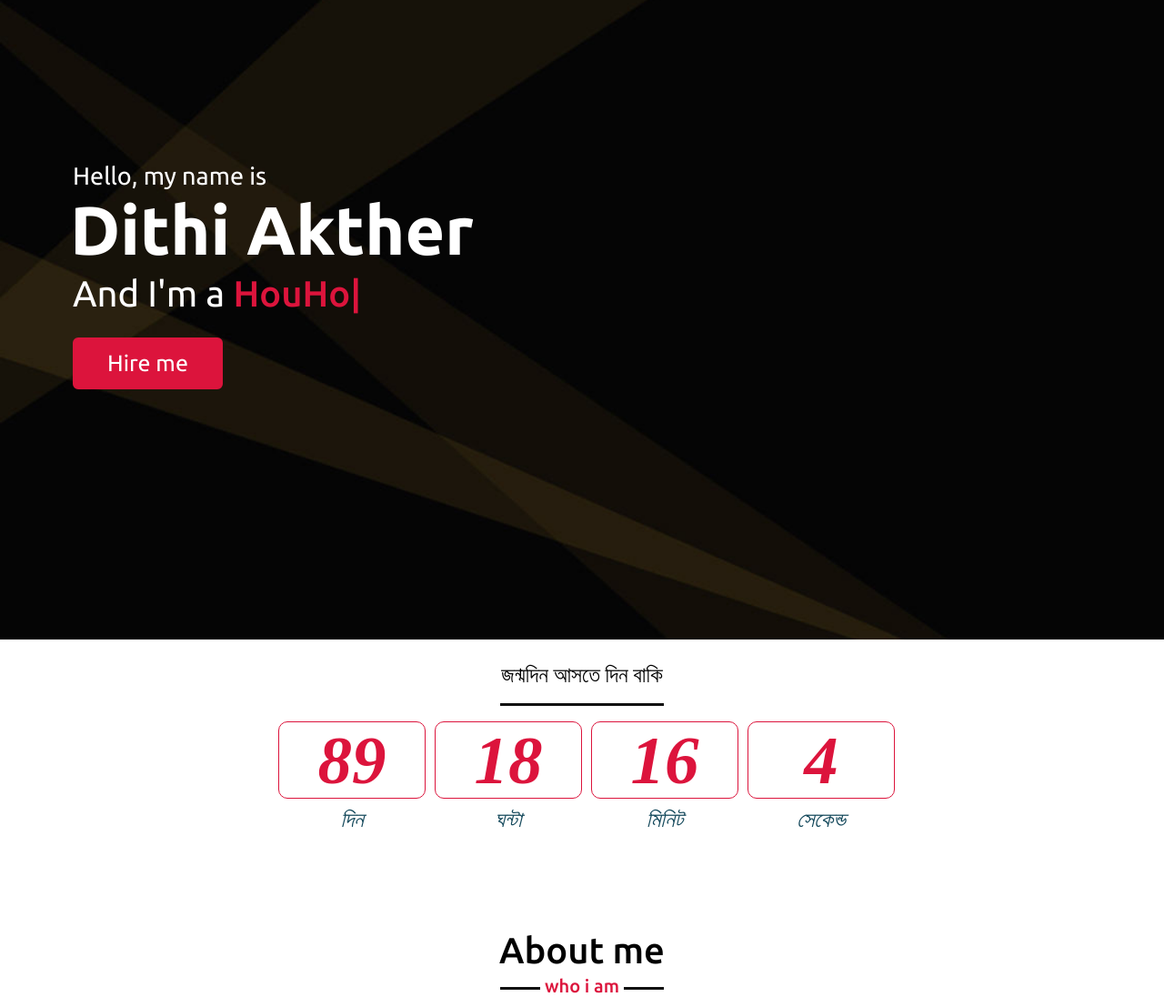
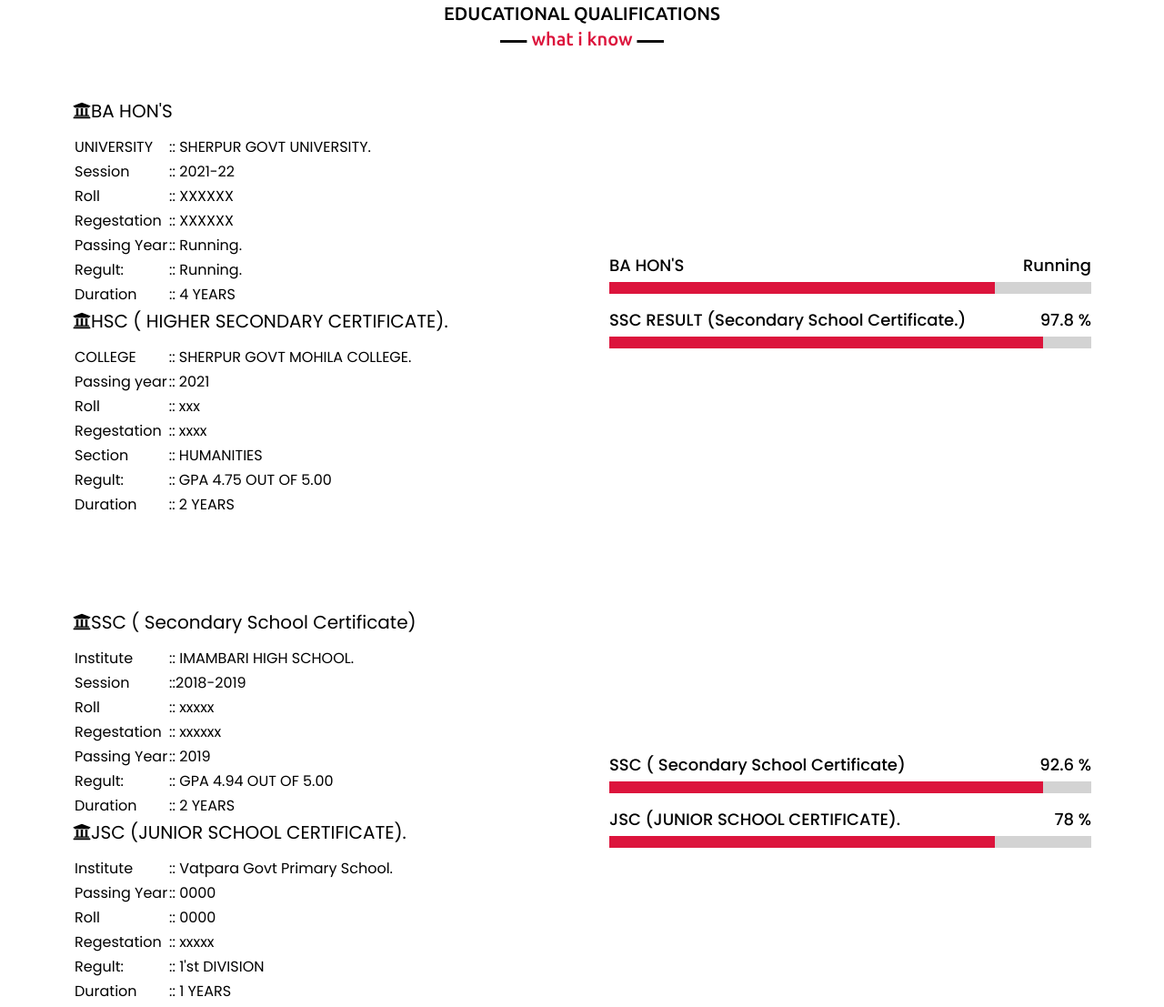
Before and after one commit to dithiakther/information, a plain HTML site: page index.html in a window 1280 px wide. Shown: the part 97-1204 px from the top of the page at 91% size. Drawn offline with nearby package versions, Linux system fonts and the light colour scheme.

Commit message:
18-10-2024

```diff
--- a/index.html
+++ b/index.html
@@ -4,7 +4,7 @@
 <head>
     <meta charset="UTF-8">
     <meta name="viewport" content="width=device-width, initial-scale=1.0">
-    <title>dithiakther</title>
+    <title>mdsomanmia</title>
     <link rel="stylesheet" href="style.css">
     <link rel="stylesheet" href="style_2.css">
     <link rel="stylesheet" href="https://cdnjs.cloudflare.com/ajax/libs/font-awesome/5.15.3/css/all.min.css"/>
@@ -29,12 +29,12 @@
     <div class="scroll-up-btn">
         <i class="fas fa-angle-up"></i>
     </div>
-    <nav class="navbar">
+    <nav class="navbar" style="padding:14px 0px;background:crimson">
         <div class="max-width">
-            <div class="logo"><a href="#">DITHI/<span>NILUFA</span></a></div>
+            <div class="logo"><a href="#">SOMAN<span style="color:#0bfa82">  MIA</span></a></div>
             <ul class="menu">
                 <li><a href="index.html" class="menu-btn">Home</a></li>
-                <li><a href="#education.html" class="menu-btn">Education</a></li>
+                <li><a href="education.html" class="menu-btn">Education</a></li>
                 <li><a href="#Project.html" class="menu-btn">Project</a></li>
                 <li><a href="info.html" class="menu-btn">Info</a></li>
             </ul>
@@ -43,190 +43,240 @@
             </div>
         </div>
     </nav>
+    <!-- skills section start -->
+    <section class="skills" id="skills">
+        <div class="max-width">
+            <h2 class="title" style="font-size:20px;">EDUCATIONAL QUALIFICATIONS</h2>
+            <div class="skills-content">
+                <div class="column left">
+                    <div class="text"> <i class="fa fa-university" aria-hidden="true"></i>BA HON'S</div>
+                    <table>
+                        <tr>
+                            <td>UNIVERSITY</td>
+                            <td>:: SHERPUR GOVT UNIVERSITY.</td>
 
-    <!-- home section start -->
-    <section class="home" id="home">
-        <div class="max-width">
-            <div class="home-content">
-                <div class="text-1">Hello, my name is</div>
-                <div class="text-2">Dithi Akther</div>
-                <div class="text-3">And I'm a <span class="typing"></span></div>
-                <a href="https://www.facebook.com/dithiakther2023">Hire me</a>
+                        </tr>
+                        <tr>
+                            <td>Session </td>
+                            <td>:: 2021-22</td>
+
+                        </tr>
+                        <tr>
+                            <td>Roll </td>
+                            <td>:: XXXXXX</td>
+
+                        </tr>
+                        <tr>
+                            <td>Regestation </td>
+                            <td>:: XXXXXX</td>
+
+                        </tr>
+
+                        <tr>
+                            <td>Passing Year</td>
+                            <td>:: Running.</td>
+
+                        </tr>
+                        <tr>
+                            <td>Regult: </td>
+                            <td>:: Running.</td>
+
+                        </tr>
+                        <tr>
+                            <td>Duration </td>
+                            <td>:: 4 YEARS</td>
+
+                        </tr>
+
+                    </table>
+
+                    <!--SECONDAY SCHOOL-->
+                    <div class="text"> <i class="fa fa-university" aria-hidden="true"></i>HSC  ( HIGHER SECONDARY  CERTIFICATE).</div>
+                    <table>
+                        <tr>
+                            <td>COLLEGE</td>
+                            <td>:: SHERPUR GOVT MOHILA COLLEGE.</td>
+
+                        </tr>
+                        <tr>
+                            <td>Passing year </td>
+                            <td>:: 2021</td>
+
+                        </tr>
+                        <tr>
+                            <td>Roll </td>
+                            <td>:: xxx</td>
+
+                        </tr>
+                        <tr>
+                            <td>Regestation </td>
+                            <td>:: xxxx</td>
+
+                        </tr>
+
+                        <tr>
+                            <td>Section</td>
+                            <td>:: HUMANITIES</td>
+
+                        </tr>
+                        <tr>
+                            <td>Regult: </td>
+                            <td>:: GPA 4.75 OUT OF 5.00</td>
+
+                        </tr>
+                        <tr>
+                            <td>Duration </td>
+                            <td>:: 2 YEARS</td>
+
+                        </tr>
+                    </table>
                 </div>
+                <div class="column right">
+                    <div class="bars">
+                        <div class="info">
+                            <span>BA HON'S</span>
+                            <span>Running</span>
                         </div>
-    </section>
-    <section id="birthday">
-        <div class="max-width">
-            <p class="title">জন্মদিন আসতে দিন  বাকি</p>
-           <div class="counter_birthday">
+                        <div class="line js"></div>
+                    </div>
+                    <div class="bars">
+                        <div class="info">
+                            <span>SSC RESULT (Secondary School Certificate.)</span>
+                            <span>97.8 %</span>
+                        </div>
+                        <div class="line html"></div>
+                    </div>
 
 
-
-               <div class="timer">
-                   <div class="clock" id="day">
-
-                   </div>
-                   <span class="b-text">
-                     দিন
-                   </span>
-               </div>
-
-               <div class="timer">
-                <div id="hour" class="clock"></div>
-                <span class="b-text">
-                    ঘন্টা
-                </span>
-            </div>
-
-            <div class="timer">
-                <div id="munit" class="clock"></div>
-                <span class="b-text">
-                    মিনিট
-                </span>
-            </div>
-
-            <div class="timer">
-                <div id="second" class="clock"></div>
-                <span class="b-text">
-                    সেকেন্ড
-                </span>
                 </div>
             </div>
         </div>
     </section>
-    <!-- about section start -->
-    <section class="about" id="about">
+  <!--Education Section part 2-->
+   <!-- skills section start -->
+   <section class="skills" id="skills" style="padding:0">
     <div class="max-width">
-            <h2 class="title">About me</h2>
-            <div class="about-content">
+
+        <div class="skills-content">
             <div class="column left">
-                    <img src="images/diti.jpg" alt="PIC NOT FOUND">
-                </div>
-                <div class="column right">
-                    <div class="text">I'm dithi and I'm a <span class="typing-2"></span></div>
-                    <p>My name is Mst Dithi Akther but everyone calls me nilufa. I am 20 and read in B.A Hon's. I live in vatpara in the sherpur district. I study in th evening  from 6.00 pm to 10.00 pm. My favourite subject is computer ICT.I live with my parents. I am the largest in my family I have the only three brother and no sister. Ny father is a farmer and my mother is a housewife. There both are so much busy but always take care of us. I mostly like to readdig book.</p>
-                    <a href="https://www.facebook.com/dithiakther2023">Download CV</a>
-                </div>
-            </div>
-        </div>
-    </section>
+                <div class="text"> <i class="fa fa-university" aria-hidden="true"></i>SSC ( Secondary School Certificate)</div>
+                <table>
+                    <tr>
+                        <td>Institute</td>
+                        <td>:: IMAMBARI HIGH SCHOOL.</td>
+
+                    </tr>
+                    <tr>
+                        <td>Session </td>
+                        <td>::2018-2019</td>
+
+                    </tr>
+                    <tr>
+                        <td>Roll </td>
+                        <td>:: xxxxx</td>
+
+                    </tr>
+                    <tr>
+                        <td>Regestation </td>
+                        <td>:: xxxxxx</td>
+
+                    </tr>
+
+                    <tr>
+                        <td>Passing Year</td>
+                        <td>:: 2019</td>
+
+                    </tr>
+                    <tr>
+                        <td>Regult: </td>
+                        <td>:: GPA 4.94 OUT OF 5.00</td>
+
+                    </tr>
+                    <tr>
+                        <td>Duration </td>
+                        <td>:: 2 YEARS</td>
+
+                    </tr>
+
+                </table>
+
+                <!--SECONDAY SCHOOL-->
+                <div class="text"> <i class="fa fa-university" aria-hidden="true"></i>JSC  (JUNIOR SCHOOL CERTIFICATE).</div>
+                <table>
+                    <tr>
+                        <td>Institute</td>
+                        <td>:: Vatpara Govt Primary School.</td>
+
+                    </tr>
+                    <tr>
+                        <td>Passing Year </td>
+                        <td>:: 0000</td>
+
+                    </tr>
+                    <tr>
+                        <td>Roll </td>
+                        <td>:: 0000</td>
+
+                    </tr>
+                    <tr>
+                        <td>Regestation </td>
+                        <td>:: xxxxx</td>
+
+                    </tr>
 
 
+                    <tr>
+                        <td>Regult: </td>
+                        <td>:: 1'st DIVISION</td>
 
-    <!-- services section start -->
-    <section class="services" id="services">
-        <div class="max-width">
-            <h2 class="title">My Profile</h2>
-            <div class="serv-content">
-                <div class="card">
-                    <div class="box">
-                        <i class="fas fa-paint-brush"></i>
-                        <div class="text">Computer Basic</div>
-                        <p>MS WORD, MS EXCEL,MS POWERPOINT.</p>
-                    </div>
-                </div>
-                <div class="card">
-                    <div class="box">
-                        <i class="fa fa-desktop" aria-hidden="true"></i>
-                        <div class="text">Technology knowledge</div>
-                        <p>MS OFFICE, SQL DATABASE</p>
-                    </div>
-                </div>
-                <div class="card">
-                    <div class="box">
-                        <i class='fas fa-brain'></i>
-                        <div class="text">Problem Solving</div>
-                        <p>FACEBOOK,COMPUTER AND OTHERS</p>
-                    </div>
-                </div>
+                    </tr>
+                    <tr>
+                        <td>Duration </td>
+                        <td>:: 1 YEARS</td>
 
-                <div class="card">
-                    <div class="box">
-                        <i class="fa fa-university" aria-hidden="true"></i>
-                        <div class="text">SSC IN SCIENCE</div>
-                        <p>IMAMBARI HIGH SCHOOL</p>
-                    </div>
-                </div>
-                <div class="card">
-                    <div class="box">
-                        <i class="fa fa-university" aria-hidden="true"></i>
-                        <div class="text">HSC</div>
-                        <p>SHEPUR GOVT MOHILA COLLEGE. </p>
-                    </div>
-                </div>
-                <div class="card">
-                    <div class="box">
-                        <i class="fa fa-graduation-cap" aria-hidden="true"></i>
-                        <div class="text">BA HON'S</div>
-                        <p>SHERPUR GOVT </p>
-                    </div>
-                </div>
-               </div>
-            </div>
-        </div>
-    </section>
-
-    <!-- skills section start -->
-    <section class="skills" id="skills">
-        <div class="max-width">
-            <h2 class="title">My skills</h2>
-            <div class="skills-content">
-                <div class="column left">
-                    <div class="text">My creative skills & experiences.</div>
-                    <p>To obtain a position with opportunities to utilize my technical, branding and marketing experiences, skill, talent, creativity, sincerity for the better achievement of the organization. I would like to introduce myself to you as I believe I have the skills, qualifications, and experience necessary to make a significant contribution to your organization.
-
-
-
-                        I have completed my HIGHER SECENDARY CERTIFICATE  Sherpur Govt Mohila College. My keen interest in Computer  has enabled me to develop a good knowledge of Microsoft Word, Microsoft Excel, Microsoft PowerPoint, SQL Database, Computer Fundamentals , Computer Programming, safety and IT.
-
-                         .</p>                    <a href="info.html">Read more</a>
+                    </tr>
+                </table>
             </div>
             <div class="column right">
                 <div class="bars">
                     <div class="info">
-                            <span>MS OFFICE</span>
-                            <span>75%</span>
+                        <span>SSC ( Secondary School Certificate)</span>
+                        <span>92.6 % </span>
                     </div>
                     <div class="line html"></div>
                 </div>
                 <div class="bars">
                     <div class="info">
-                            <span>HTML5</span>
-                            <span>10%</span>
+                        <span>JSC  (JUNIOR SCHOOL CERTIFICATE).</span>
+                        <span>78 %</span>
                     </div>
-                        <div class="line html"></div>
+                    <div class="line js"></div>
                 </div>
 
-
-                    <div class="bars">
-                        <div class="info">
-                            <span>C</span>
-                            <span>25%</span>
-                        </div>
-                        <div class="line php"></div>
-                    </div>
-                    <div class="bars">
-                        <div class="info">
-                            <span>MySQL</span>
-                            <span>10%</span>
-                        </div>
-                        <div class="line mysql"></div>
-                    </div>
-                    <div class="bars">
-                        <div class="info">
-                            <span>PROBLEM SOLVING</span>
-                            <span>NO LIMIT %</span>
-                        </div>
-                        <div class="line mysql"></div>
-                    </div>
 
             </div>
         </div>
     </div>
 </section>
 
+<!---certificate section-->
+<section class="contact">
+    <div class="max-width">
+        <h2 class="title">Certificate me</h2>
+        <div class="contact-content">
+            <div class="column left">
+               <a href= ""> <img id="certificate"src="images/typing_certificate.PNG"></a>
+               <div><a class="primarybtn" href ="##">Download</a></div>
 
+            </div>
+            <div class="column right">
+                <a  href= ""> <img id="certificate" src="images/bnf.jpg"></a>
+                <a class="primarybtn" href ="##">Download</a>
 
+            </div>
+        </div>
+    </div>
+</section>
 
     <!-- contact section start -->
     <section class="contact" id="contact">
@@ -241,7 +291,7 @@
                             <i class="fas fa-user"></i>
                             <div class="info">
                                 <div class="head">Name</div>
-                                <div class="sub-title">Mst Dithi Akther.</div>
+                                <div class="sub-title">Mst. Dithi Akther</div>
                             </div>
                         </div>
                         <div class="row">
@@ -255,7 +305,7 @@
                             <i class="fas fa-envelope"></i>
                             <div class="info">
                                 <div class="head">Email</div>
-                                <div class="sub-title">dithiakther.bd@gail.com</div>
+                                <div class="sub-title">dithiakther.bd@gmail.com</div>
                             </div>
                         </div>
                         <div class="row">
@@ -295,53 +345,11 @@
 
     <!-- footer section start -->
     <footer>
-        <span>Created By <a href="https://mdsomanmia.github.io/info/">ditiakter@2024</a> | <span class="far fa-copyright"></span> 2020 All rights reserved.</span>
+        <span>Created By <a href="https://mdsomanmia.github.io/info/">somanmia@2022</a> | <span class="far fa-copyright"></span> 2020 All rights reserved.</span>
     </footer>
 
 
-        <!---birthday countdown-->
-        <script>
-            function dbcounter(){
 
-              var today=new Date().getTime();
-              var dob=new Date(2024,12,16).getTime();
-
-              var totalsecond=Math.floor((dob-today)/1000);
-
-
-              var days=Math.floor(totalsecond/(60*60*24));
-              var totalsecond=Math.floor(totalsecond%(days*60*60*24));
-
-             var hour=Math.floor(totalsecond/3600);
-             var totalsecond=Math.floor(totalsecond%(hour*3600));
-
-             var munit=Math.floor(totalsecond/60);
-             var totalsecond=Math.floor(totalsecond%(munit*60));
-
-             var second=Math.floor(totalsecond)
-         if(totalsecond>0){
-          document.getElementById("day").innerHTML=days;
-         document.getElementById("hour").innerHTML=hour;
-         document.getElementById("munit").innerHTML=munit;
-         document.getElementById("second").innerHTML=second;
-         }else{
-          document.getElementById("day").innerHTML="00";
-         document.getElementById("hour").innerHTML="00";
-         document.getElementById("munit").innerHTML="00";
-         document.getElementById("second").innerHTML="00";
-
-
-
-         }
-
-
-      setTimeout(dbcounter,1000);
-
-            }
-      dbcounter();
-
-
-          </script>
     <script src="script.js"></script>
 </body>
 </html>
```
Lines whose indentation alone changed are shown as unchanged.
